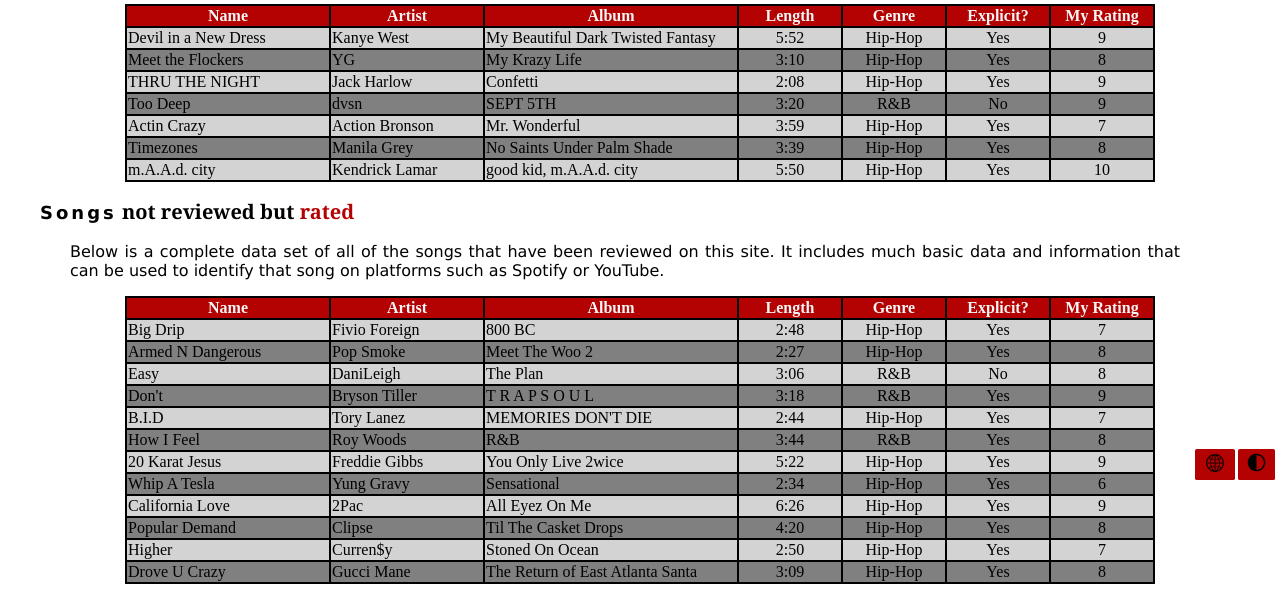
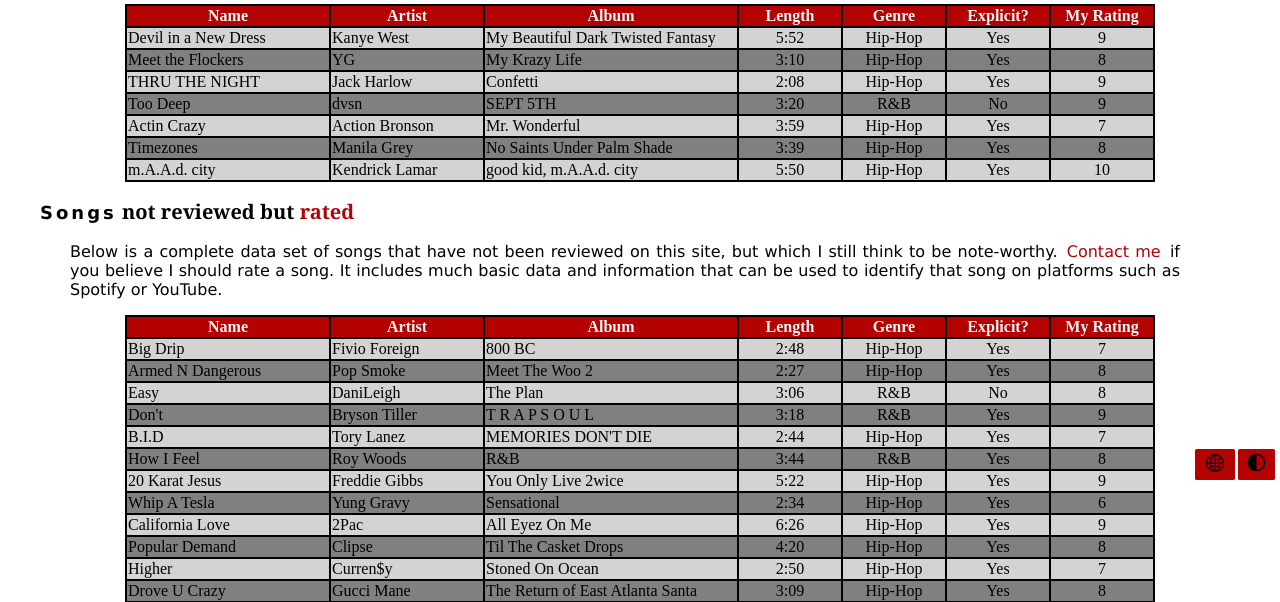
Before and after one commit to smcdermott3/project, a PHP site: page /song_info.html in a window 1280 px wide. Shown: the part 310-912 px from the top of the page. Run offline with PHP 8.4, Linux system fonts and the light colour scheme.

Commit message:
hyperlink contact me in song data

```diff
--- a/song_info.html
+++ b/song_info.html
@@ -128,8 +128,9 @@
     </h2>
 
     <p>
-      Below is a complete data set of all of the songs that have been reviewed
-      on this site. It includes much basic data and information that can be used
+      Below is a complete data set of songs that have not been reviewed
+      on this site, but which I still think to be note-worthy. <a href="contact.html">Contact me</a>
+      if you believe I should rate a song. It includes much basic data and information that can be used
       to identify that song on platforms such as Spotify or YouTube.
     </p>
 
--- a/styles/rtd.css
+++ b/styles/rtd.css
@@ -55,6 +55,11 @@ a {
 }
 h4 a:hover {
   background-color: black;
+  color: rgb(180, 1, 1);
+  text-decoration: none;
+}
+p a:hover {
+  background-color: rgb(233, 233, 233);
   color: rgb(180, 1, 1);
   text-decoration: none;
 }
```
